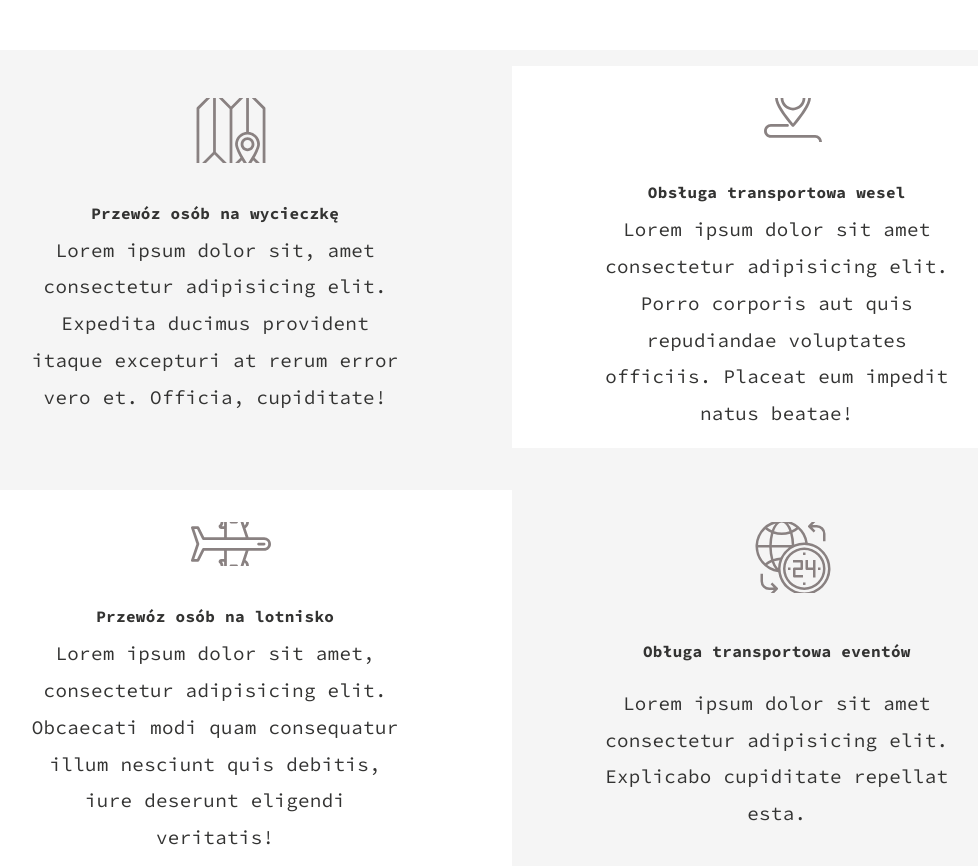
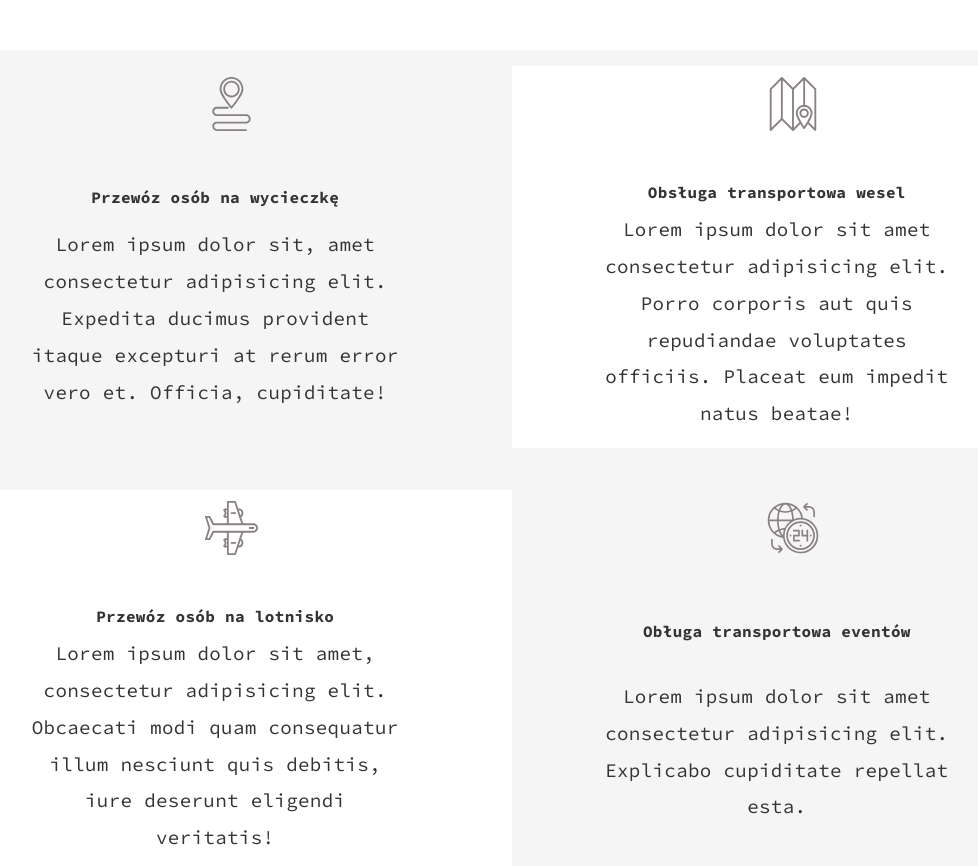
Before and after one commit to PiotrNazaruk/Proniko---react-website, a Gatsby site: page / in a window 1280 px wide. Shown: the part 1150-2016 px from the top of the page, without its empty margins (128-1106 px from the left). Built offline with nearby package versions, Linux system fonts and the light colour scheme; Gatsby itself is replaced by a stand-in of ours.

Commit message:
adding svg icons

```diff
--- a/src/pages/index.js
+++ b/src/pages/index.js
@@ -3,7 +3,10 @@ import { Component } from "react"
 import Layout from "../components/Layout"
 import "../styles/main.scss"
 import{Link}from 'gatsby'
-import About from '../pages'
+import icon1 from '../images/route.svg'
+import icon2 from '../images/map.svg'
+import icon3 from '../images/airplane.svg'
+import icon4 from '../images/24-hours.svg'
 
 class IndexPage extends Component {
   state = {}
@@ -39,28 +42,28 @@ class IndexPage extends Component {
           <section className="divider"></section>
           <section className="icons">
             <div className="icons__box icon__box--1">
-              <div className="icons__img icons__img--first"></div>
+              <div className="icons__img icons__img--first"> <img src={icon1}></img> </div>
               <div className="icons__text">
                 <h3>Przewóz osób na wycieczkę</h3>
                 <p>Lorem ipsum dolor sit, amet consectetur adipisicing elit. Expedita ducimus provident itaque excepturi at rerum error vero et. Officia, cupiditate!</p>
               </div>
             </div>
             <div className="icons__box icon__box--2">
-              <div className="icons__img icons__img--second"></div>
+              <div className="icons__img icons__img--second"> <img src={icon2}></img></div>
               <div className="icons__text">
                 <h3>Obsługa transportowa wesel</h3>
                 <p>Lorem ipsum dolor sit amet consectetur adipisicing elit. Porro corporis aut quis repudiandae voluptates officiis. Placeat eum impedit natus beatae!</p>
               </div>
             </div>
             <div className="icons__box icon__box--3">
-              <div className="icons__img icons__img--third"></div>
+              <div className="icons__img icons__img--third"> <img src={icon3}></img></div>
               <div className="icons__text">
                 <h3>Przewóz osób na lotnisko</h3>
                 <p>Lorem ipsum dolor sit amet, consectetur adipisicing elit. Obcaecati modi quam consequatur illum nesciunt quis debitis, iure deserunt eligendi veritatis!</p>
               </div>
             </div>
             <div className="icons__box icon__box--4">
-              <div className="icons__img icons__img--fourth"></div>
+              <div className="icons__img icons__img--fourth"> <img src={icon4}></img></div>
               <div className="icons__text">
                 <h3>Obługa transportowa eventów</h3>
                 <p>Lorem ipsum dolor sit amet consectetur adipisicing elit. Explicabo cupiditate repellat esta.</p>
--- a/src/styles/icons.scss
+++ b/src/styles/icons.scss
@@ -34,12 +34,15 @@
   }
 }
 .icons__img{
-  height: 3rem;
-  width: 3rem;
+ height: 20%;
+ display: flex;
+ align-items: center;
+
   @include desktop{
-    height: 5rem;
-    width: 5rem;
-    margin-top: 2rem;
+   height: 20%;
+  }
+  img{
+    height: 70%;
   }
 
 }
@@ -74,31 +77,7 @@
     }
   }
 }
-.icons__img--first{
-  background: url('../images/map.svg');
-  background-size: cover;
-  background-repeat: no-repeat;
-  background-position: 100%;
-}
-.icons__img--second{
-  background: url('../images/route.svg');
-  background-size: cover;
-  background-repeat: no-repeat;
-  background-position: 100%;
-}
-.icons__img--third{
-  background: url('../images/airplane.svg');
-  background-size: cover;
-  background-repeat: no-repeat;
-  background-position: 100%;
-}
-.icons__img--fourth{
-  background: url('../images/24-hours.svg');
-  background-size: cover;
-  background-repeat: no-repeat;
-  background-position: 100%;
 
-}
 .icon__box--2{
   background: white;
 }
```
